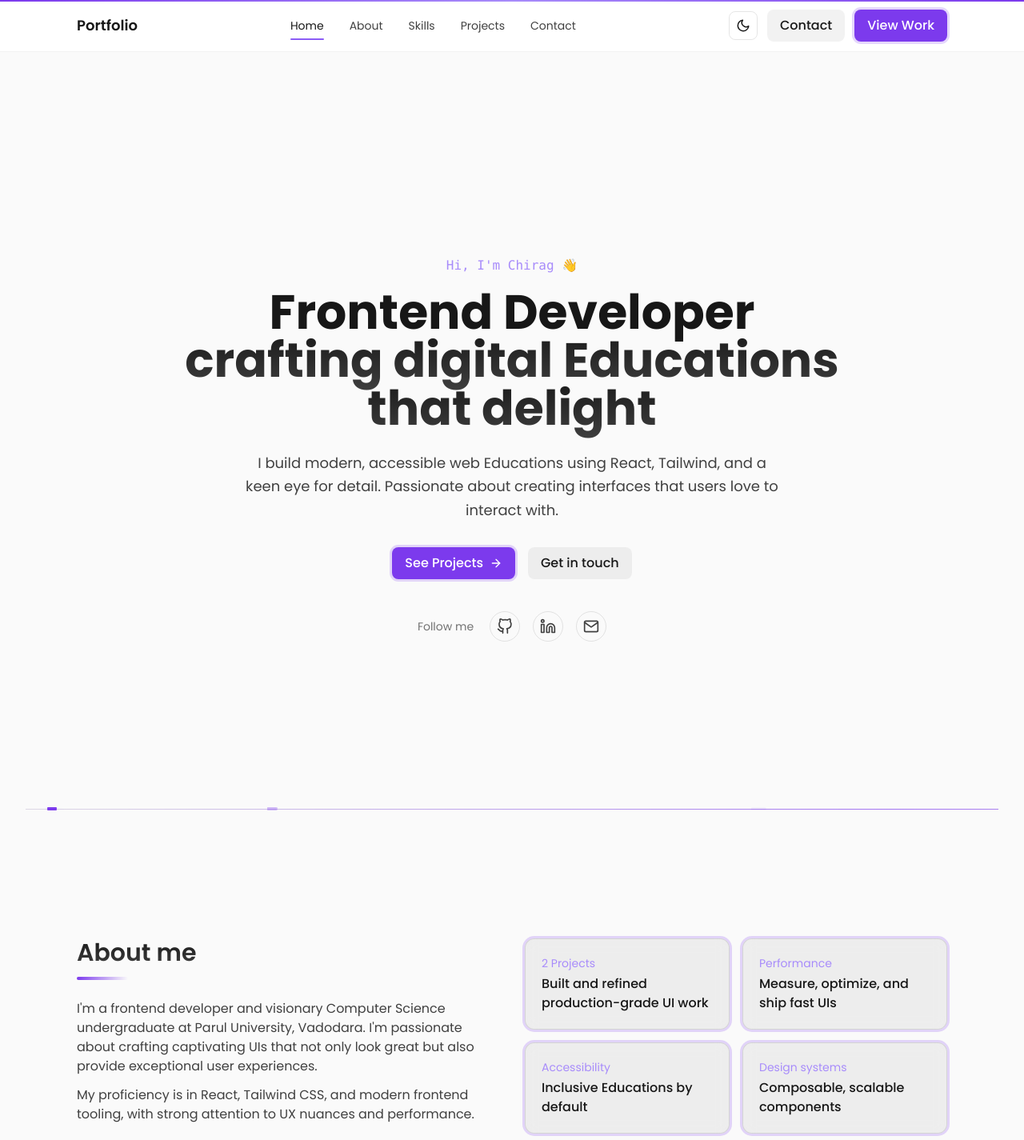
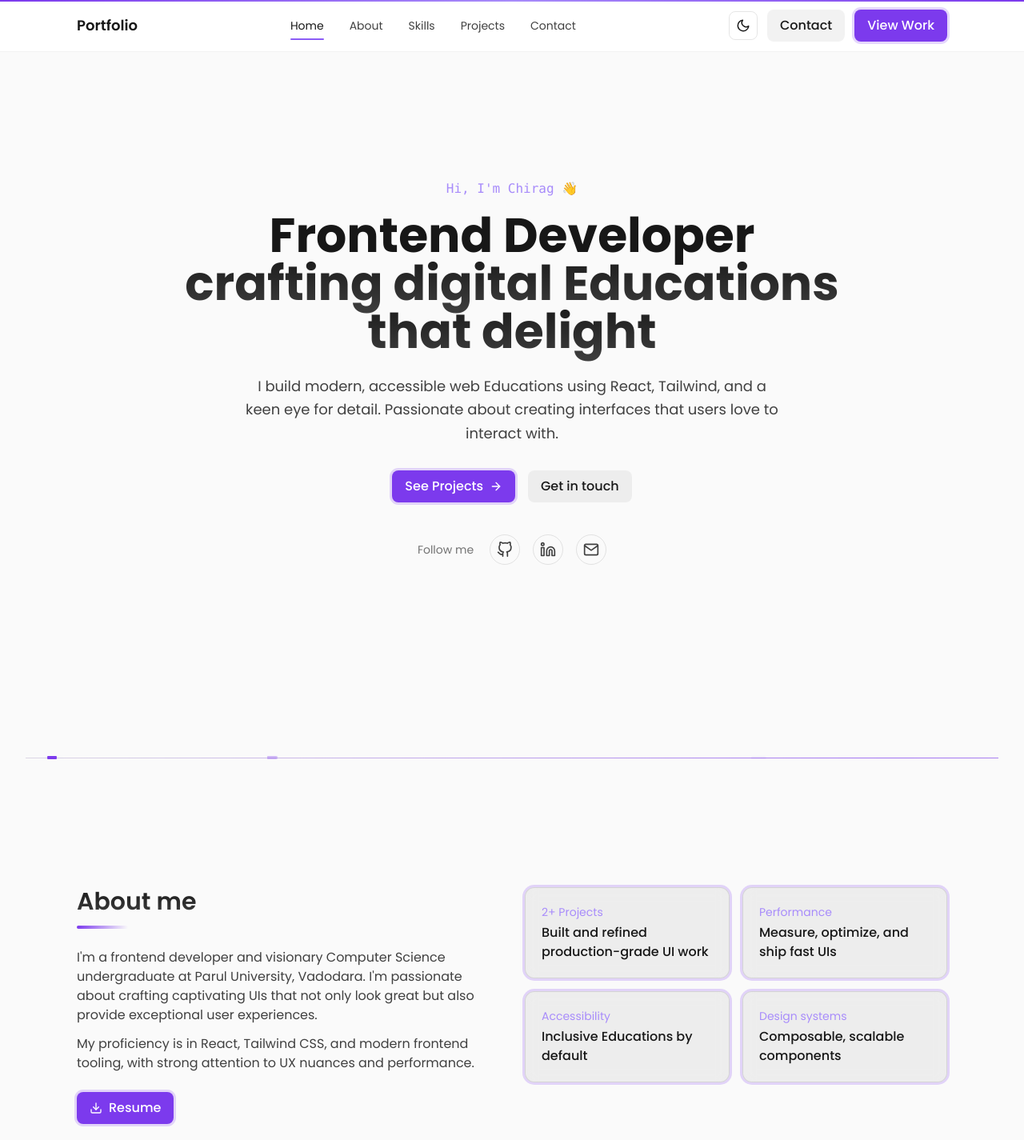
Before and after one commit to chiragr19/Portfolio_chirag, a React (Vite) app: page / in a window 1280 px wide. Shown: the top 1425 px of the page at 80% size. Built offline with nearby package versions, Linux system fonts and the light colour scheme.

Commit message:
add improvements in multiple modules

```diff
--- a/src/App.jsx
+++ b/src/App.jsx
@@ -67,7 +67,7 @@ function App() {
       <div className="relative z-10 flex flex-col min-h-screen">
         <Navbar />
 
-        <main className="flex-1 w-full max-w-7xl mx-auto px-4 sm:px-6 lg:px-8 pt-24 pb-8">
+        <main className="flex-1 w-full max-w-7xl mx-auto px-4 sm:px-6 lg:px-8 pt-8 pb-8">
           <div className="space-y-12">
             <Hero />
             <AnimatedDivider />
--- a/src/components/About.jsx
+++ b/src/components/About.jsx
@@ -41,7 +41,7 @@ export default function About() {
         <div className="grid sm:grid-cols-2 gap-4">
           {[
             {
-              title: "2 Projects",
+              title: "2+ Projects",
               desc: "Built and refined production-grade UI work",
             },
             {
--- a/src/components/Hero.jsx
+++ b/src/components/Hero.jsx
@@ -5,7 +5,7 @@ export default function Hero() {
   return (
     <section
       id="home"
-      className="section-padding min-h-screen flex items-center justify-center"
+      className="pt-8 md:pt-12 pb-20 md:pb-28 min-h-screen flex items-center justify-center"
     >
       <div className="max-w-4xl mx-auto container-px text-center">
         {/* Intro */}
--- a/src/components/Projects.jsx
+++ b/src/components/Projects.jsx
@@ -46,7 +46,7 @@ export default function Projects() {
               whileHover={{ y: -6 }}
               transition={{ type: "spring", stiffness: 260, damping: 20 }}
             >
-              <div className="aspect-video bg-gradient-to-br from-black/5 to-black/0 dark:from-white/10 dark:to-white/5" />
+              <div className="bg-gradient-to-br from-black/5 to-black/0 dark:from-white/10 dark:to-white/5" />
               <div className="p-5">
                 <h3 className="font-medium text-lg">{p.title}</h3>
                 <p className="mt-2 text-neutral-700 dark:text-neutral-300 text-sm">{p.desc}</p>
--- a/src/components/Skills.jsx
+++ b/src/components/Skills.jsx
@@ -55,7 +55,6 @@ export default function Skills() {
     { name: "Git", icon: <SiGit size={32} color="#F05032" /> },
     { name: "GitHub", icon: <SiGithub size={32} className="text-neutral-900 dark:text-white" /> },
     { name: "JavaScript", icon: <SiJavascript size={32} color="#F7DF1E" /> },
-    { name: "TypeScript", icon: <SiTypescript size={32} color="#3178C6" /> },
   ];
 
   const sectionRef = useRef(null);
```
